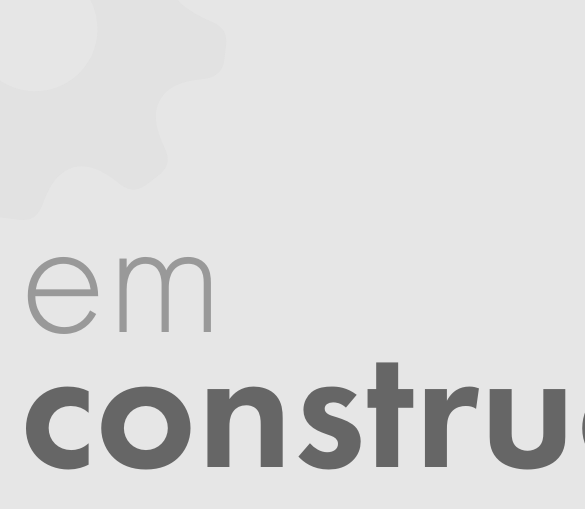
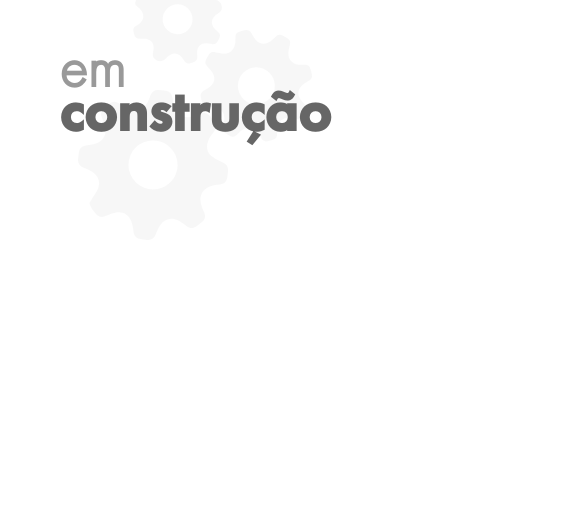
Before and after one commit to gvtrindade/gvtrindade.github.io, a plain HTML site: page index.html in a window 390 px wide. Shown: the part 355-864 px from the top of the page, 585 px wide, since content can reach past the window. Drawn offline with Linux system fonts and the light colour scheme.

Commit message:
Implementação de responsividade

```diff
--- a/index.css
+++ b/index.css
@@ -1,11 +1,3 @@
-body {
-    background-color: #e6e6e6;
-    margin: 0;
-    padding: 0;
-    height: 100vh;
-    width: 100vw;
-}
-
 @font-face {
     font-family: FuturaPTLight;
     src: url(fonts/FuturaPTLight.otf) format("opentype");
@@ -16,14 +8,24 @@ body {
     src: url(fonts/FuturaPTDemi.otf) format("opentype");
 }
 
+body {
+    background-image: url(images/engrenagens.svg);
+    background-repeat: no-repeat;
+    background-position: right -50px top -80px;
+    background-size: min(550px, 60%);
+    margin: 0;
+    padding: 0;
+    height: 100vh;
+    width: 100vw;
+}
+
 h1 {
     font-family: FuturaPTLight;
-    font-weight: 500;
+    font-weight: 20%;
     color: #999;
     position: absolute;
-    font-size: 180px;
-    margin-left: 5%;
-    margin-bottom: 4%;
+    font-size: min(130px, 15vw);
+    margin: 0 0 50px 60px;
     bottom: 0;
 }
 
@@ -44,3 +46,22 @@ p {
     top: -100px;
     right: -50px;
 }
+
+@media screen and (max-width:800px) {
+    html {
+        /* Tem que ver isso aqui, ta estranho o bagulho */
+        /* Encontrar uma maneira melhor de evitar o overflow da altura da página */
+        height: -webkit-fill-available;
+    }
+    body {
+        height: -webkit-fill-available;
+        background-position: left 50% top calc(50% + 40px);
+    }
+    h1 {
+        /* Encontrar uma maneira melhor de centralizar o conteúdo */
+        margin: 0;
+        top: 50%;
+        left: 50%;
+        transform: translate(-50%, -5%);
+    }
+}
--- a/index.html
+++ b/index.html
@@ -6,7 +6,7 @@
     <meta http-equiv="X-UA-Compatible" content="IE=edge">
     <meta name="viewport" content="width=device-width, initial-scale=1.0">
     <link rel="stylesheet" href="index.css">
-    <title>trindade.dev</title>
+    <title>Gabriel Trindade</title>
 </head>
 
 <body>
@@ -16,7 +16,6 @@
             <p>em</p>
             <p id="subTexto">construção</p>
         </h1>
-        <img id="engrenagens" src="images/engrenagens.svg"></img>
     </div>
 
 </body>
```
